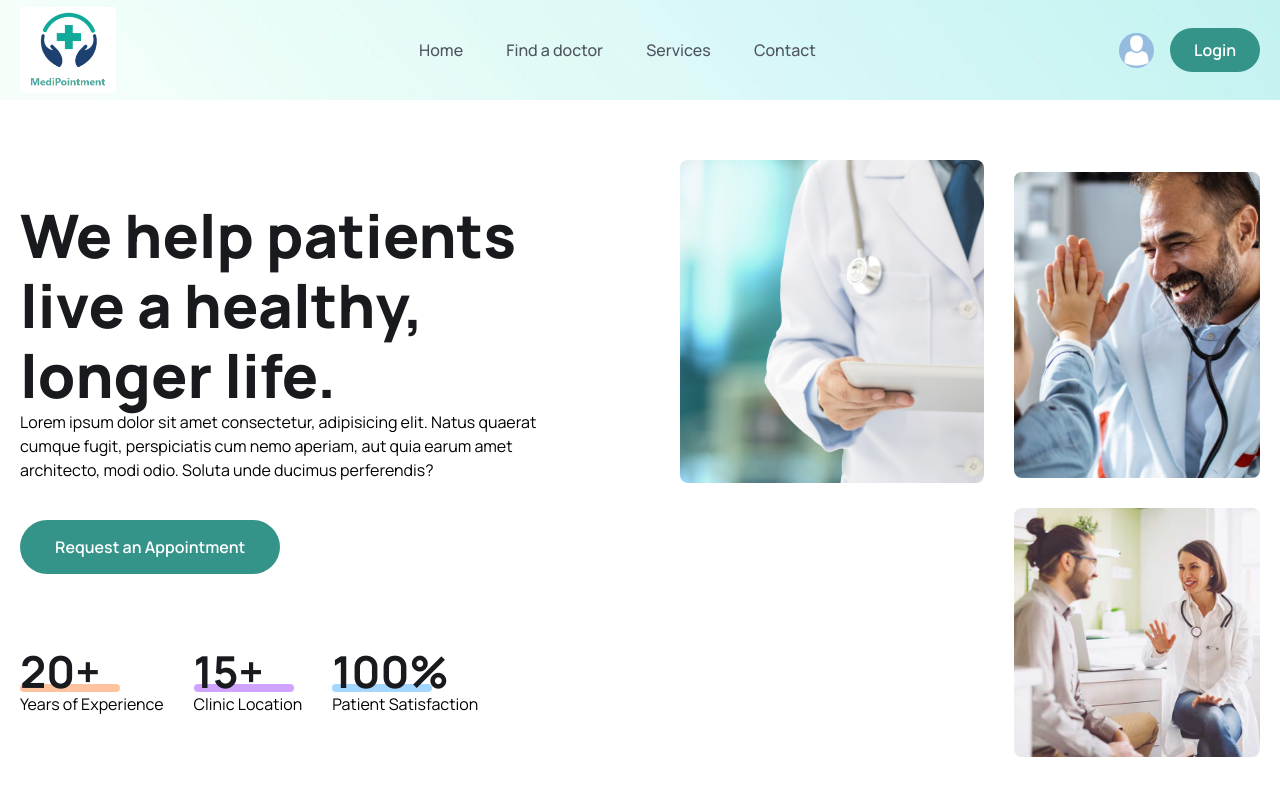
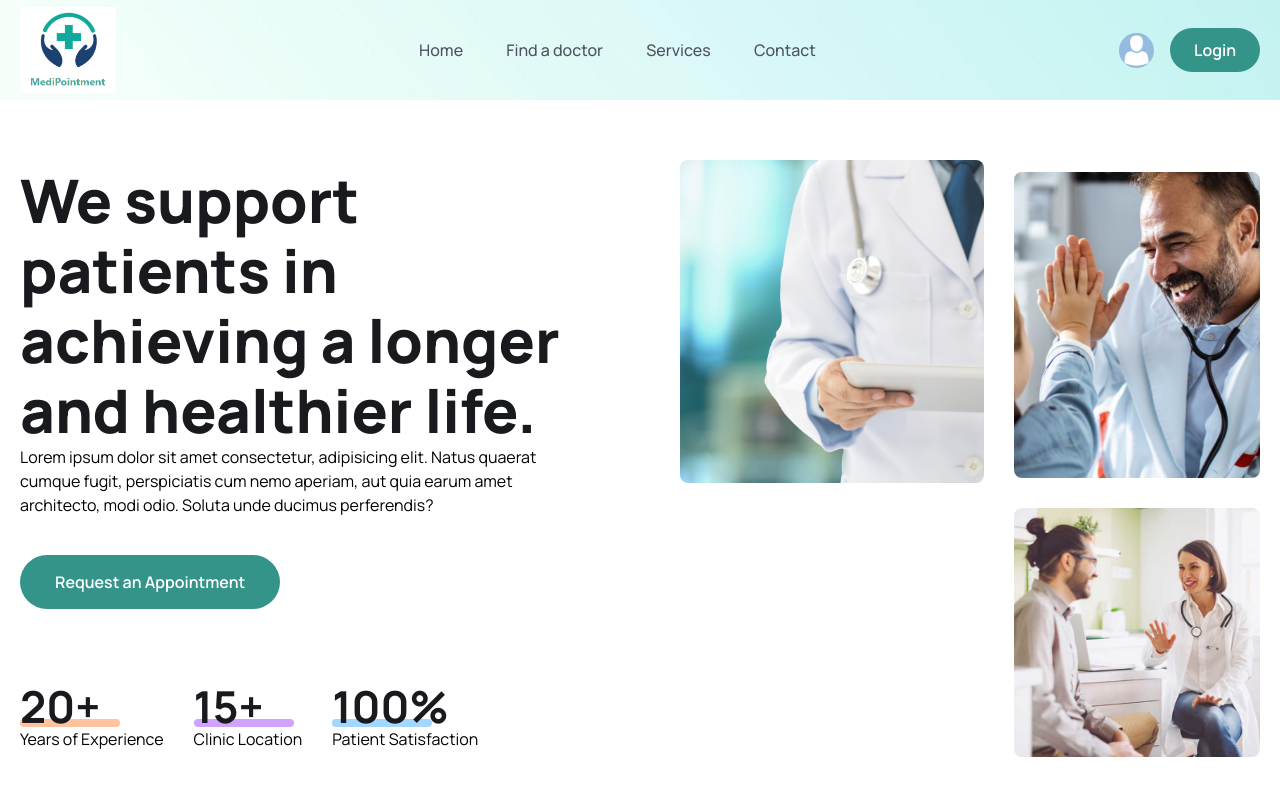
Before and after one commit to bettitaksas/medi-pointment, a React (Vite) app in the folder frontend/: page / in a window 1280 px wide. Shown: the top 800 px of the page. Built offline with nearby package versions, Linux system fonts and the light colour scheme.

Commit message:
refresh readme

```diff
--- a/frontend/src/pages/Home.jsx
+++ b/frontend/src/pages/Home.jsx
@@ -28,8 +28,7 @@ const Home = () => {
                         <div>
                             <div className=' lg:w-[570px]'>
                                 <h1 className='text-headingColor text-[36px] leading-[46px] md:text-[60px] md:leading-[70px] font-[800] '>
-                                    We help patients live a healthy, longer
-                                    life.
+                                    We support patients in achieving a longer and healthier life.
                                 </h1>
                                 <p className='text__para'>
                                     Lorem ipsum dolor sit amet consectetur,
```
Also changed, not shown: frontend/src/assets/images/demo1.png, 1 other file (tests, documents, lock files or other folders).
